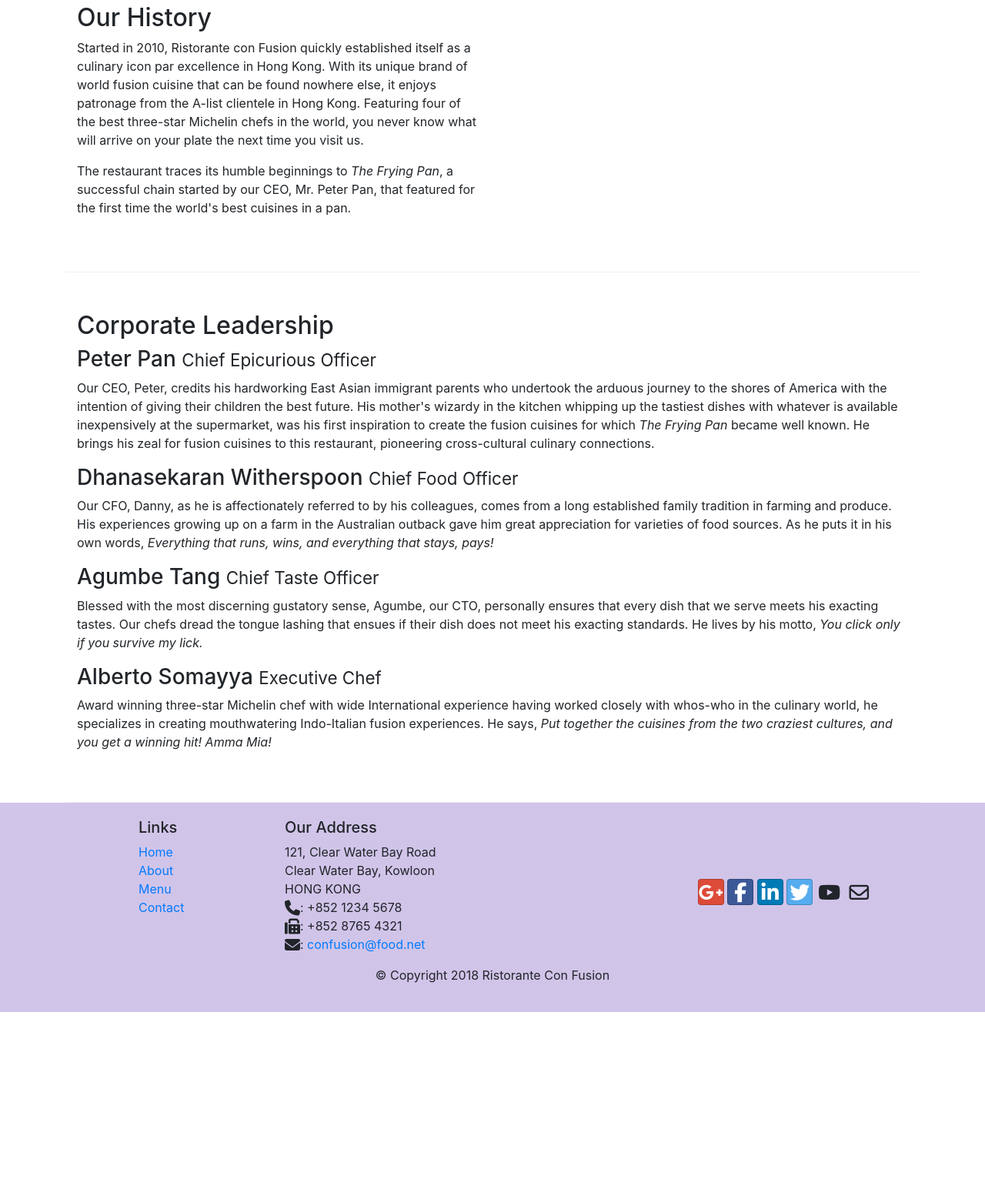
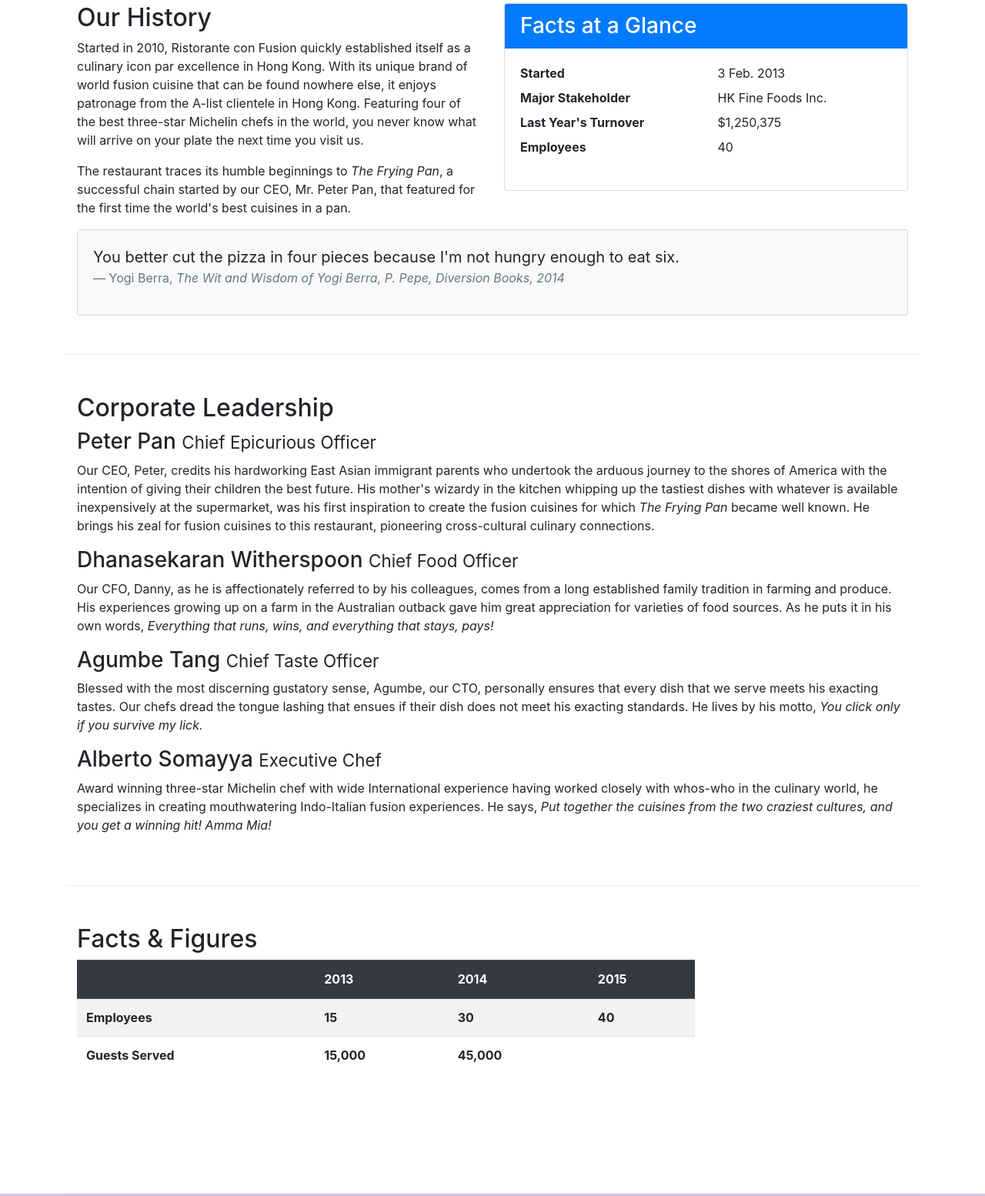
Before and after one commit to sbhughes09/Coursera_ConFusion, a website: page aboutus.html in a window 1280 px wide. Shown: the part 511-2065 px from the top of the page at 77% size. Before the commit the page ends 1826 px from the top, so only its background shows below. Drawn offline with nearby package versions, Linux system fonts and the light colour scheme.

Commit message:
add cards and table

```diff
--- a/aboutus.html
+++ b/aboutus.html
@@ -65,6 +65,31 @@
                 <p>Started in 2010, Ristorante con Fusion quickly established itself as a culinary icon par excellence in Hong Kong. With its unique brand of world fusion cuisine that can be found nowhere else, it enjoys patronage from the A-list clientele in Hong Kong.  Featuring four of the best three-star Michelin chefs in the world, you never know what will arrive on your plate the next time you visit us.</p>
                 <p>The restaurant traces its humble beginnings to <em>The Frying Pan</em>, a successful chain started by our CEO, Mr. Peter Pan, that featured for the first time the world's best cuisines in a pan.</p>
             </div>
+            <div class="col-sm">
+                <div class="card">
+                    <h3 class="card-header bg-primary text-white">Facts at a Glance</h3>
+                    <div class="card-body">
+                        <dl class="row">
+                            <dt class="col-6">Started</dt>
+                            <dd class="col-6">3 Feb. 2013</dd>
+                            <dt class="col-6">Major Stakeholder</dt>
+                            <dd class="col-6">HK Fine Foods Inc.</dd>
+                            <dt class="col-6">Last Year's Turnover</dt>
+                            <dd class="col-6">$1,250,375</dd>
+                            <dt class="col-6">Employees</dt>
+                            <dd class="col-6">40</dd>
+                        </dl>
+                    </div>
+                </div>
+            </div>
+            <div class="col-12">
+                <div class="card card-body bg-light">
+                    <blockquote class="blockquote">
+                        <p class="mb-0">You better cut the pizza in four pieces because I'm not hungry enough to eat six.</p>
+                        <footer class="blockquote-footer">Yogi Berra, <cite title="Source Title">The Wit and Wisdom of Yogi Berra, P. Pepe, Diversion Books, 2014</cite></footer>
+                    </blockquote>
+                </div>
+            </div>
             <div>
             </div>
         </div>
@@ -83,7 +108,39 @@
                 <p class="d-none d-sm-block">Award winning three-star Michelin chef with wide International experience having worked closely with whos-who in the culinary world, he specializes in creating mouthwatering Indo-Italian fusion experiences. He says, <em>Put together the cuisines from the two craziest cultures, and you get a winning hit! Amma Mia!</em></p>
             </div>
        </div>
-
+        <div class="row row-content">
+            <div class="col-12 col-sm-9">
+                <h2>Facts &amp; Figures</h2>
+                <div class="table-responsive">
+                    <table class="table table-striped">
+                        <thead class="thead-dark">
+                            <tr>
+                                <th>&nbsp;</th>
+                                <th>2013</th>
+                                <th>2014</th>
+                                <th>2015</th>
+                            </tr>
+                        </thead>
+                        <tbody>
+                            <tr>
+                                <th>Employees</th>
+                                <th>15</th>
+                                <th>30</th>
+                                <th>40</th>
+                            </tr>
+                            <tr>
+                                <th>Guests Served</th>
+                                <th>15,000</th>
+                                <th>45,000</th>
+                                <th></th>
+                            </tr>
+                        </tbody>
+                    </table>
+                </div>
+            </div>
+            <div class="col-12 col-sm-3">
+            </div>
+        </div>
     </div>
 
     <footer class="footer">
```
